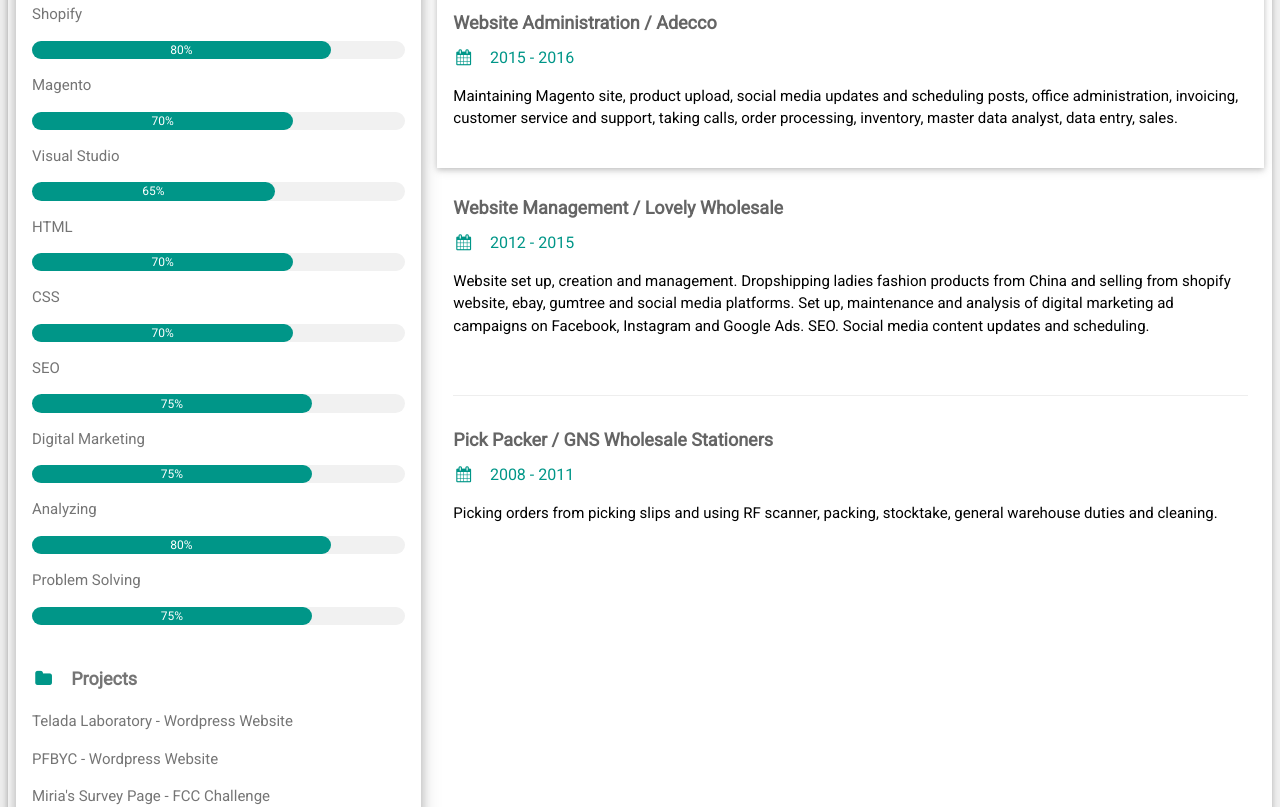
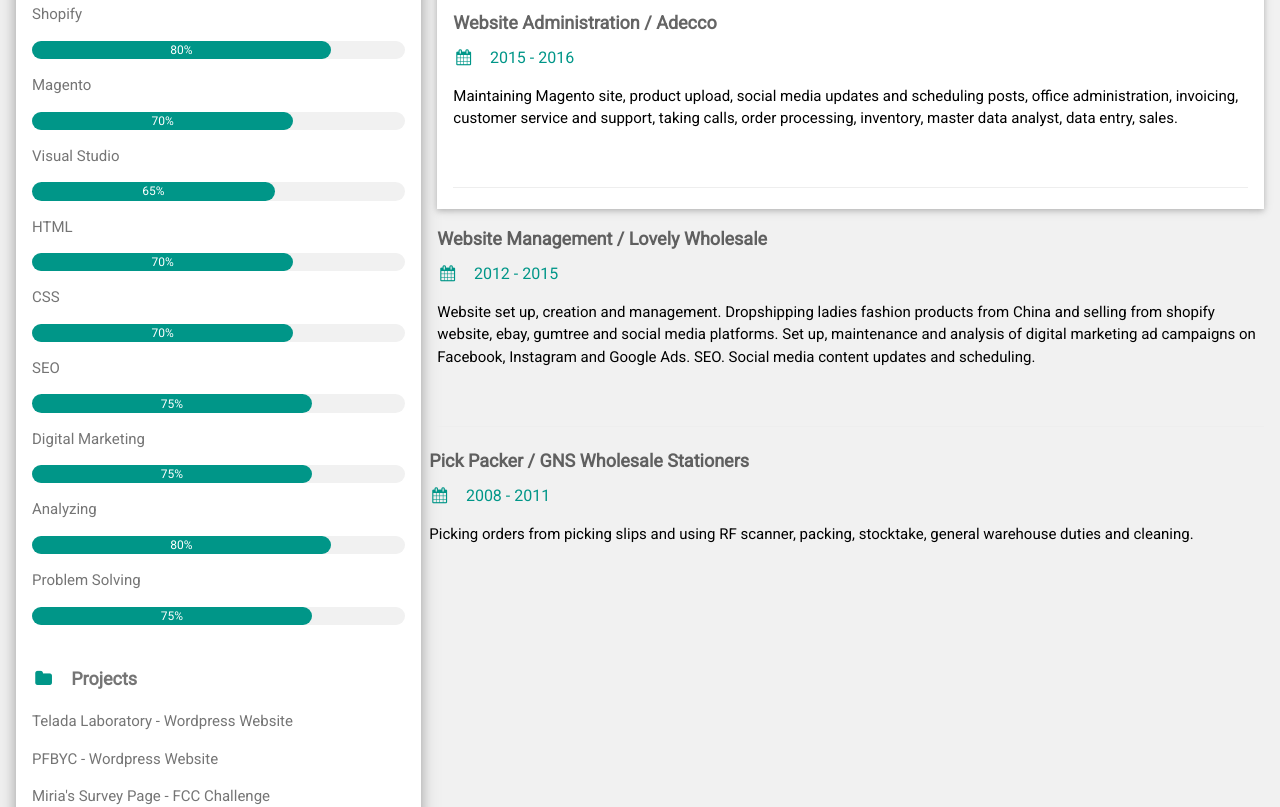
Before and after one commit to Miria19/Miria-Spirovski, a plain HTML site: page index.html in a window 1280 px wide. Shown: the part 369-1176 px from the top of the page. Drawn offline with nearby package versions, Linux system fonts and the light colour scheme.

Commit message:
Update index.html

```diff
--- a/index.html
+++ b/index.html
@@ -129,10 +129,10 @@ a:link, a:visited {
           <p>Maintaining Magento site, product upload, social media updates and scheduling posts, office administration,
 		  invoicing, customer service and support, taking calls, order processing, inventory, master data analyst,
 		  data entry, sales. </p>
-         <br>
+         <br> <hr>
         </div>
 
-        <div class="w3-container">
+
           <h5 class="w3-opacity"><b>Website Management / Lovely Wholesale</b></h5>
           <h6 class="w3-text-teal"><i class="fa fa-calendar fa-fw w3-margin-right"></i>2012 - 2015</h6>
           <p>Website set up, creation and management. Dropshipping ladies fashion products from China and selling from
@@ -141,15 +141,15 @@ a:link, a:visited {
 		</p><br>
 	<hr>
         </div>
-	       <div class="w3-container">
+
           <h5 class="w3-opacity"><b>Pick Packer / GNS Wholesale Stationers </b></h5>
           <h6 class="w3-text-teal"><i class="fa fa-calendar fa-fw w3-margin-right"></i>2008 - 2011</h6>
           <p>Picking orders from picking slips and using RF scanner, packing, stocktake, general warehouse duties and cleaning.</p><br>
 	<br>
 		       <br>
         </div>
-
-
+</div>
+</div>
       </div>
 
   <div class="w3-container w3-card w3-white">
```
